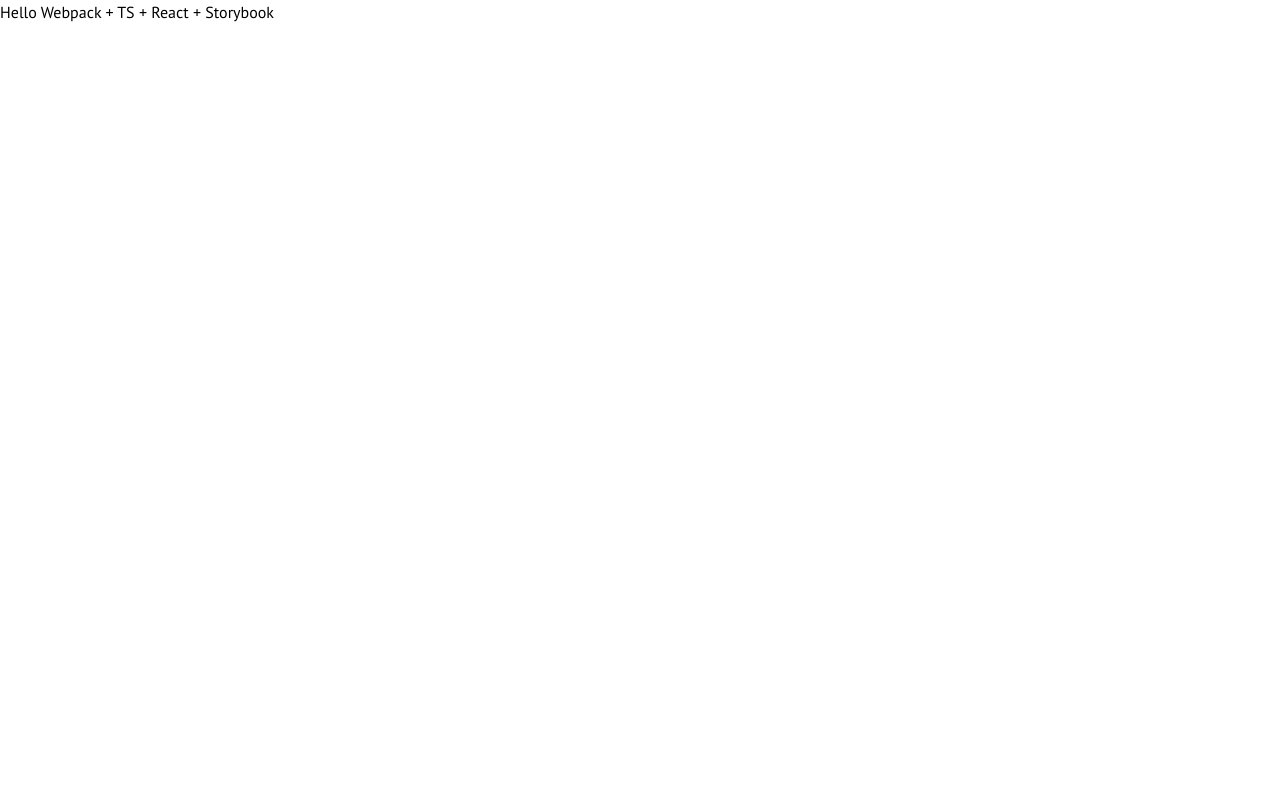
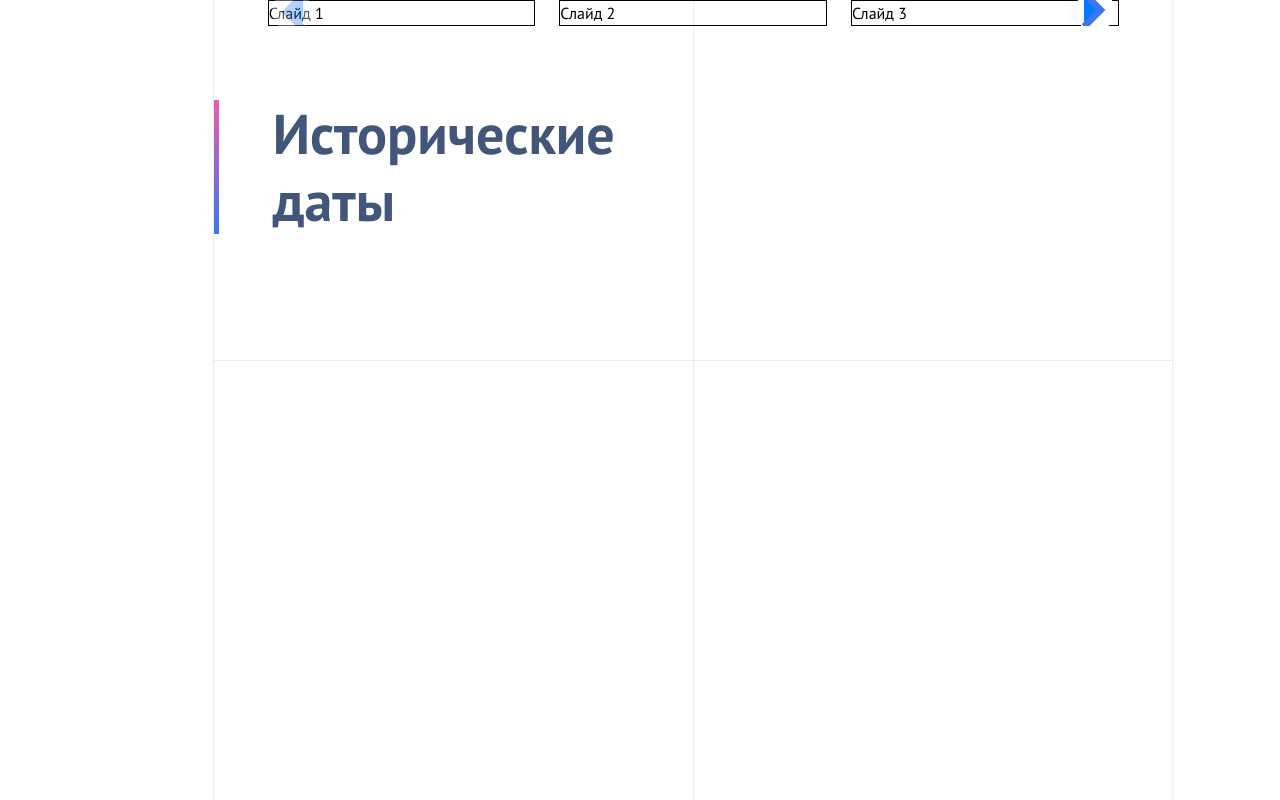
Before and after one commit to Timmmich19/slider-storybook, a React app: page / in a window 1280 px wide. Built offline with nearby package versions, Linux system fonts and the light colour scheme.

Commit message:
Swiper init

```diff
--- a/package.json
+++ b/package.json
@@ -23,7 +23,8 @@
   "homepage": "https://github.com/Timmmich19/slider-storybook#readme",
   "dependencies": {
     "react": "^19.2.3",
-    "react-dom": "^19.2.3"
+    "react-dom": "^19.2.3",
+    "swiper": "^12.0.3"
   },
   "devDependencies": {
     "@storybook/addon-a11y": "^10.1.10",
--- /dev/null
+++ b/src/App.tsx
@@ -0,0 +1,7 @@
+import AgesSlider from "./components/AgesSlider/AgesSlider";
+
+const App = () => {
+  return <AgesSlider />;
+};
+
+export default App;
--- /dev/null
+++ b/src/assets/ArrowIcon.tsx
@@ -0,0 +1,34 @@
+import type { FC, SVGProps } from "react";
+
+type ArrowDirection = "right" | "left" | "up" | "down";
+
+interface ArrowIconProps extends SVGProps<SVGSVGElement> {
+  direction?: ArrowDirection;
+}
+
+const rotationMap: Record<ArrowDirection, number> = {
+  right: 0,
+  down: 90,
+  left: 180,
+  up: -90,
+};
+
+const ArrowIcon: FC<ArrowIconProps> = ({ direction = "right", ...props }) => {
+  return (
+    <svg
+      width={8}
+      height={12}
+      viewBox="0 0 8 12"
+      fill="none"
+      xmlns="http://www.w3.org/2000/svg"
+      style={{
+        transform: `rotate(${rotationMap[direction]}deg)`,
+      }}
+      {...props}
+    >
+      <path d="M0.707093 0.707092L5.70709 5.70709L0.707093 10.7071" stroke="#3877EE" strokeWidth={2} />
+    </svg>
+  );
+};
+
+export default ArrowIcon;
--- /dev/null
+++ b/src/components/AgesSlider/AgesSlider.tsx
@@ -0,0 +1,73 @@
+import { Swiper, SwiperSlide } from "swiper/react";
+import { Navigation, Pagination } from "swiper/modules";
+import ArrowIcon from "../../assets/ArrowIcon";
+import "swiper/css";
+import "swiper/css/navigation";
+import "swiper/css/pagination";
+
+import "./agesSlider.scss";
+
+const AgesSlider = () => {
+  return (
+    <div className="container">
+      <div className="item">
+        <div className="title">
+          Исторические <br />
+          даты
+        </div>
+
+        <CustomSwiper />
+      </div>
+    </div>
+  );
+};
+
+const CustomSwiper = () => {
+  return (
+    <div className="slider">
+      {/* <button className="slider-prev">
+        <ArrowIcon direction="left" />
+      </button> */}
+      {/* <div className="custom-swiper"> */}
+      <Swiper
+        modules={[Navigation, Pagination]}
+        slidesPerView={3}
+        spaceBetween={24}
+        navigation={{
+          prevEl: ".swiper-button-prev",
+          nextEl: ".swiper-button-next",
+        }}
+      >
+        <div className="swiper-button-prev">
+          <ArrowIcon direction="left" />
+        </div>
+        <div className="swiper-button-next">
+          <ArrowIcon direction="right" />
+        </div>
+        <SwiperSlide>
+          <div className="slide">Слайд 1</div>
+        </SwiperSlide>
+        <SwiperSlide>
+          <div className="slide">Слайд 2</div>
+        </SwiperSlide>
+        <SwiperSlide>
+          <div className="slide">Слайд 3</div>
+        </SwiperSlide>
+        <SwiperSlide>
+          <div className="slide">Слайд 4</div>
+        </SwiperSlide>
+        <SwiperSlide>
+          <div className="slide">Слайд 5</div>
+        </SwiperSlide>
+      </Swiper>
+      {/* </div> */}
+      {/* //{" "}
+      <button className="slider-next">
+        // <ArrowIcon />
+        //{" "}
+      </button> */}
+    </div>
+  );
+};
+
+export default AgesSlider;
--- /dev/null
+++ b/src/components/AgesSlider/agesSlider.scss
@@ -0,0 +1,64 @@
+.container {
+  display: grid;
+  grid-template-columns: repeat(24, 1fr);
+  height: 100%;
+}
+
+.item {
+  display: flex;
+  flex-direction: column;
+  position: relative;
+  height: 100vh;
+  overflow: auto;
+  grid-column: 5 / -3;
+  border-left: 1px solid #42567a1a;
+  border-right: 1px solid #42567a1a;
+  padding-left: calc(100vw / 24);
+  padding-right: calc(100vw / 24);
+}
+
+.item::after {
+  content: "";
+  position: absolute;
+  top: 0;
+  left: 50%;
+  height: 100%;
+  border-right: 1px solid #42567a1a;
+}
+
+.item::before {
+  content: "";
+  position: absolute;
+  top: 45%;
+  left: 0;
+  width: 100%;
+  border-bottom: 1px solid #42567a1a;
+}
+
+.title {
+  line-height: 1.2;
+  color: #42567a;
+  position: absolute;
+  font-weight: 700;
+  font-size: 56px;
+  top: 100px;
+  left: 0;
+  border-left: 5px solid;
+  border-image: linear-gradient(0, #3877ee, #ef5da8) 1;
+  padding-left: calc(100vw / 24);
+}
+
+.slide {
+  border: 1px solid black;
+}
+
+.swiper-button-prev,
+.swiper-button-next {
+  box-shadow: 0 0 15px #3877ee1a;
+  width: 40px;
+  height: 40px;
+  border-radius: 50%;
+  border: 0px;
+  background: white;
+  cursor: pointer;
+}
--- a/src/index.tsx
+++ b/src/index.tsx
@@ -1,8 +1,7 @@
-import {createRoot} from 'react-dom/client'
-import './styles/main.scss'
+import { createRoot } from "react-dom/client";
+import "./styles/main.scss";
+import App from "./App";
 
-const App = () => <div>Hello Webpack + TS + React + Storybook</div>
-
-const container = document.getElementById('root')!
-const root = createRoot(container)
-root.render(<App />)
+const container = document.getElementById("root")!;
+const root = createRoot(container);
+root.render(<App />);
--- a/src/styles/fonts.scss
+++ b/src/styles/fonts.scss
@@ -1,7 +1,15 @@
 @font-face {
-  font-family: 'PTSans';
-  src: url('../assets/fonts/PTSans-Regular.ttf') format('truetype');
+  font-family: "PTSans";
+  src: url("../assets/fonts/PTSans-Regular.ttf") format("truetype");
   font-weight: 400;
   font-style: normal;
   font-display: swap;
 }
+
+@font-face {
+  font-family: "PTSans";
+  src: url("../assets/fonts/PTSans-Bold.ttf") format("truetype");
+  font-weight: 700;
+  font-style: normal;
+  font-display: swap;
+}
--- a/src/styles/main.scss
+++ b/src/styles/main.scss
@@ -1,9 +1,17 @@
 @use "./fonts.scss";
 
+html {
+  height: 100%;
+}
+
+#root {
+  height: 100%;
+}
+
 body {
+  height: 100%;
   margin: 0;
-  font-family: "PTSans", system-ui, -apple-system, BlinkMacSystemFont, "Segoe UI",
-    sans-serif;
+  font-family: "PTSans", system-ui, -apple-system, BlinkMacSystemFont, "Segoe UI", sans-serif;
   font-size: 16px;
   line-height: 1.5;
 }
--- a/tsconfig.json
+++ b/tsconfig.json
@@ -10,12 +10,12 @@
     "forceConsistentCasingInFileNames": true,
     "noFallthroughCasesInSwitch": true,
     "module": "esnext",
-    "moduleResolution": "node",
+    "moduleResolution": "bundler",
     "resolveJsonModule": true,
     "isolatedModules": true,
     "noEmit": false,
     "jsx": "react-jsx"
   },
-  "include": ["src"],
+  "include": ["src"]
   // "exclude": ["node_modules", "dist", "**/*.stories.ts", "**/*.stories.tsx"]
 }
```
Also changed, not shown: src/components/AgesSlider.tsx (deleted), 1 other file (tests, documents, lock files or other folders).
